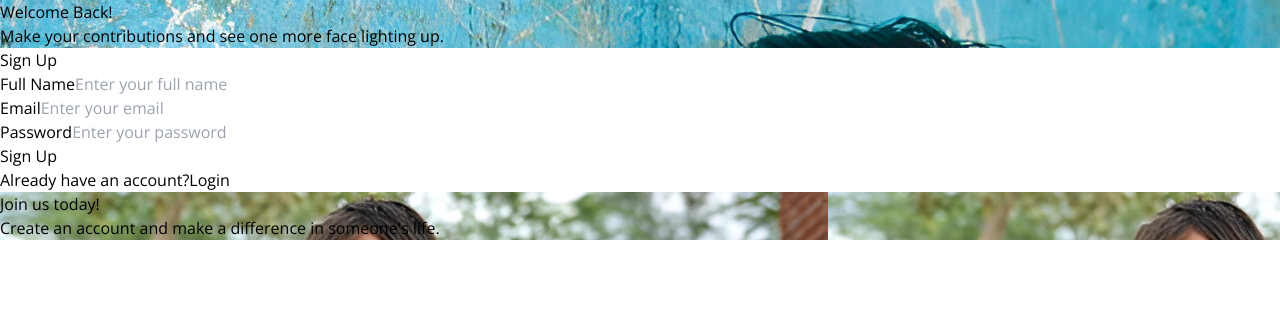
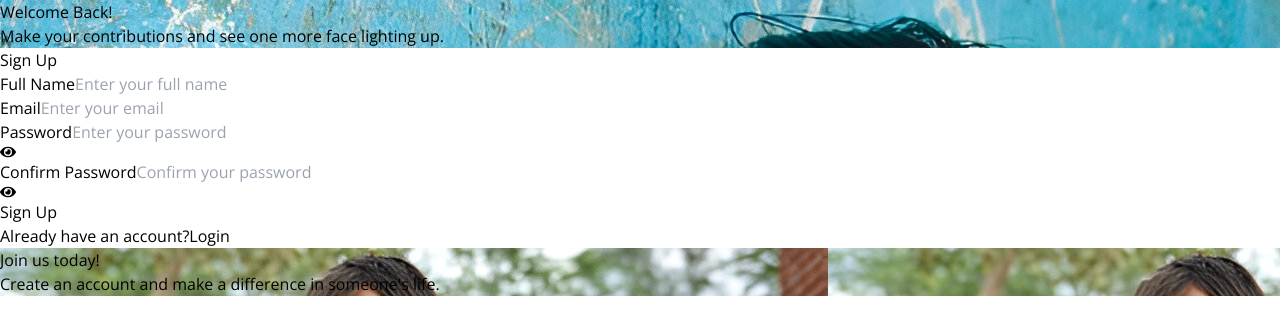
Before and after one commit to vrbalbudhe/Pasadan, a React (Vite) app in the folder Frontend/Pasaydan/: page /auth in a window 1280 px wide. Both pictures are taken after a click on the button "Sign Up". Shown: the top 334 px of the page. Built offline with nearby package versions, Linux system fonts and the light colour scheme.

Commit message:
Updated Login page

```diff
--- a/Frontend/Pasaydan/src/Routes/LoginSignupPage.jsx
+++ b/Frontend/Pasaydan/src/Routes/LoginSignupPage.jsx
@@ -3,13 +3,21 @@
 import axios from "axios";
 import { useNavigate } from "react-router-dom";
 import React, { useState } from "react";
+import { FaEye, FaEyeSlash } from "react-icons/fa"; // Import icons for eye
 
 const LoginSignupPage = () => {
   const [isLogin, setIsLogin] = useState(true);
   const [password, setPassword] = useState("");
+  const [confirmPassword, setConfirmPassword] = useState("");
   const [passwordStrength, setPasswordStrength] = useState("");
+  const [passwordMatch, setPasswordMatch] = useState(true);
   const [error, setError] = useState("");
+  const [otpSent, setOtpSent] = useState(false);
+  const [showPassword, setShowPassword] = useState(false); // Toggle state for password visibility
+  const [showConfirmPassword, setShowConfirmPassword] = useState(false); // Toggle state for confirm password visibility
+  const [showPopup, setShowPopup] = useState(false);
   const navigate = useNavigate();
+
   const handleLogin = async (e) => {
     setError("");
     e.preventDefault();
@@ -34,13 +42,29 @@ const LoginSignupPage = () => {
       setError(error.message);
     }
   };
+
   const handleRegistration = async (e) => {
     setError("");
     e.preventDefault();
     const formData = new FormData(e.target);
     const email = formData.get("email");
     const password = formData.get("password");
+    const confirmPassword = formData.get("confirmPassword");
     const name = formData.get("name");
+
+    if (password !== confirmPassword) {
+      setPasswordMatch(false);
+      return;
+    } else {
+      setPasswordMatch(true);
+    }
+
+    setOtpSent(true);
+    setShowPopup(true);
+    setTimeout(() => {
+      setShowPopup(false);
+    }, 3000);
+
     try {
       const res = await axios.post(
         "http://localhost:8000/pasaydan/auth/register",
@@ -60,6 +84,7 @@ const LoginSignupPage = () => {
       setError(error.message);
     }
   };
+
   const toggleForm = () => {
     setIsLogin(!isLogin);
   };
@@ -68,11 +93,7 @@ const LoginSignupPage = () => {
     let strength = "";
     if (password.length < 6) {
       strength = "weak";
-    } else if (
-      password.length >= 6 &&
-      /[A-Z]/.test(password) &&
-      /\d/.test(password)
-    ) {
+    } else if (password.length >= 6 && /[A-Z]/.test(password) && /\d/.test(password)) {
       strength = "strong";
     } else {
       strength = "medium";
@@ -80,11 +101,24 @@ const LoginSignupPage = () => {
     return strength;
   };
 
-  // Handle password input change
   const handlePasswordChange = (e) => {
     const pass = e.target.value;
     setPassword(pass);
     setPasswordStrength(checkPasswordStrength(pass));
+  };
+
+  const handleConfirmPasswordChange = (e) => {
+    const confirmPass = e.target.value;
+    setConfirmPassword(confirmPass);
+    setPasswordMatch(confirmPass === password);
+  };
+
+  const togglePasswordVisibility = () => {
+    setShowPassword(!showPassword); // Toggle password visibility
+  };
+
+  const toggleConfirmPasswordVisibility = () => {
+    setShowConfirmPassword(!showConfirmPassword); // Toggle confirm password visibility
   };
 
   return (
@@ -104,9 +138,7 @@ const LoginSignupPage = () => {
         </div>
 
         {/* Form Section */}
-        <div
-          className={`w-full md:w-1/2 p-8 transition-all duration-700 ease-in-out ${isLogin ? "" : "-translate-x-full"}`}
-        >
+        <div className={`w-full md:w-1/2 p-8 transition-all duration-700 ease-in-out ${isLogin ? "" : "-translate-x-full"}`}>
           {isLogin ? (
             <>
               <h2 className="text-2xl font-bold text-center mb-6">Login</h2>
@@ -118,16 +150,24 @@ const LoginSignupPage = () => {
                     type="email"
                     className="w-full px-4 py-2 border rounded-lg focus:outline-none focus:ring-2 focus:ring-blue-500"
                     placeholder="Enter your email"
+                    required
                   />
                 </div>
-                <div className="mb-4">
+                <div className="mb-4 relative">
                   <label className="block text-gray-700">Password</label>
                   <input
                     name="password"
-                    type="password"
+                    type={showPassword ? "text" : "password"} // Toggle between text and password
                     className="w-full px-4 py-2 border rounded-lg focus:outline-none focus:ring-2 focus:ring-blue-500"
                     placeholder="Enter your password"
+                    required
                   />
+                  <span
+                    onClick={togglePasswordVisibility}
+                    className="absolute right-3 top-10 cursor-pointer text-gray-500"
+                  >
+                    {showPassword ? <FaEyeSlash /> : <FaEye />}
+                  </span>
                 </div>
                 <div className="mb-4 flex justify-between">
                   <label>
@@ -149,10 +189,7 @@ const LoginSignupPage = () => {
               </form>
               <p className="text-center mt-4 text-gray-500">
                 Don't have an account?
-                <button
-                  onClick={toggleForm}
-                  className="ml-2 text-blue-500 hover:underline"
-                >
+                <button onClick={toggleForm} className="ml-2 text-blue-500 hover:underline">
                   Sign Up
                 </button>
               </p>
@@ -168,6 +205,7 @@ const LoginSignupPage = () => {
                     name="name"
                     className="w-full px-4 py-2 border rounded-lg focus:outline-none focus:ring-2 focus:ring-green-500"
                     placeholder="Enter your full name"
+                    required
                   />
                 </div>
                 <div className="mb-4">
@@ -177,49 +215,93 @@ const LoginSignupPage = () => {
                     name="email"
                     className="w-full px-4 py-2 border rounded-lg focus:outline-none focus:ring-2 focus:ring-green-500"
                     placeholder="Enter your email"
+                    required
                   />
                 </div>
-                <div className="mb-4">
+                <div className="mb-4 relative">
                   <label className="block text-gray-700">Password</label>
                   <input
-                    type="password"
+                    type={showPassword ? "text" : "password"} // Toggle between text and password
                     name="password"
                     value={password}
                     onChange={handlePasswordChange}
                     className="w-full px-4 py-2 border rounded-lg focus:outline-none focus:ring-2 focus:ring-green-500"
                     placeholder="Enter your password"
+                    required
                   />
-                  {/* Display password strength feedback */}
+                  <span
+                    onClick={togglePasswordVisibility}
+                    className="absolute right-3 top-10 cursor-pointer text-gray-500"
+                  >
+                    {showPassword ? <FaEyeSlash /> : <FaEye />}
+                  </span>
                   {password && (
                     <p
                       className={`text-sm mt-2 ${
                         passwordStrength === "weak"
                           ? "text-red-500"
                           : passwordStrength === "medium"
-                            ? "text-yellow-500"
-                            : "text-green-500"
+                          ? "text-yellow-500"
+                          : "text-green-500"
                       }`}
                     >
                       {passwordStrength === "weak" && "Password is too weak"}
-                      {passwordStrength === "medium" &&
-                        "Make your password stronger"}
+                      {passwordStrength === "medium" && "Make your password stronger"}
                       {passwordStrength === "strong" && "Password is strong"}
                     </p>
                   )}
                 </div>
+                <div className="mb-4 relative">
+                  <label className="block text-gray-700">Confirm Password</label>
+                  <input
+                    type={showConfirmPassword ? "text" : "password"} // Toggle between text and password
+                    name="confirmPassword"
+                    value={confirmPassword}
+                    onChange={handleConfirmPasswordChange}
+                    className="w-full px-4 py-2 border rounded-lg focus:outline-none focus:ring-2 focus:ring-green-500"
+                    placeholder="Confirm your password"
+                    required
+                  />
+                  <span
+                    onClick={toggleConfirmPasswordVisibility}
+                    className="absolute right-3 top-10 cursor-pointer text-gray-500"
+                  >
+                    {showConfirmPassword ? <FaEyeSlash /> : <FaEye />}
+                  </span>
+                  {!passwordMatch && (
+                    <p className="text-red-500 text-sm mt-2">Passwords do not match.</p>
+                  )}
+                </div>
+
+                {otpSent && (
+                  <div className="mb-4">
+                    <label className="block text-gray-700">OTP</label>
+                    <input
+                      type="text"
+                      name="otp"
+                      className="w-full px-4 py-2 border rounded-lg focus:outline-none focus:ring-2 focus:ring-green-500"
+                      placeholder="Enter the OTP sent to your email"
+                    />
+                  </div>
+                )}
+
                 <button
                   type="submit"
-                  className="w-full bg-green-500 text-white py-2 rounded-lg hover:bg-green-600 transition-all duration-200"
+                  className="w-full bg-black text-white py-2 rounded-lg hover:bg-green-600 transition-all duration-200"
                 >
                   Sign Up
                 </button>
               </form>
+
+              {showPopup && (
+                <div className="fixed top-5 right-5 bg-blue-500 text-white px-4 py-2 rounded-lg shadow-lg">
+                  OTP has been sent to your email.
+                </div>
+              )}
+
               <p className="text-center mt-4 text-gray-500">
                 Already have an account?
-                <button
-                  onClick={toggleForm}
-                  className="ml-2 text-green-500 hover:underline"
-                >
+                <button onClick={toggleForm} className="ml-2 text-green-500 hover:underline">
                   Login
                 </button>
               </p>
```
